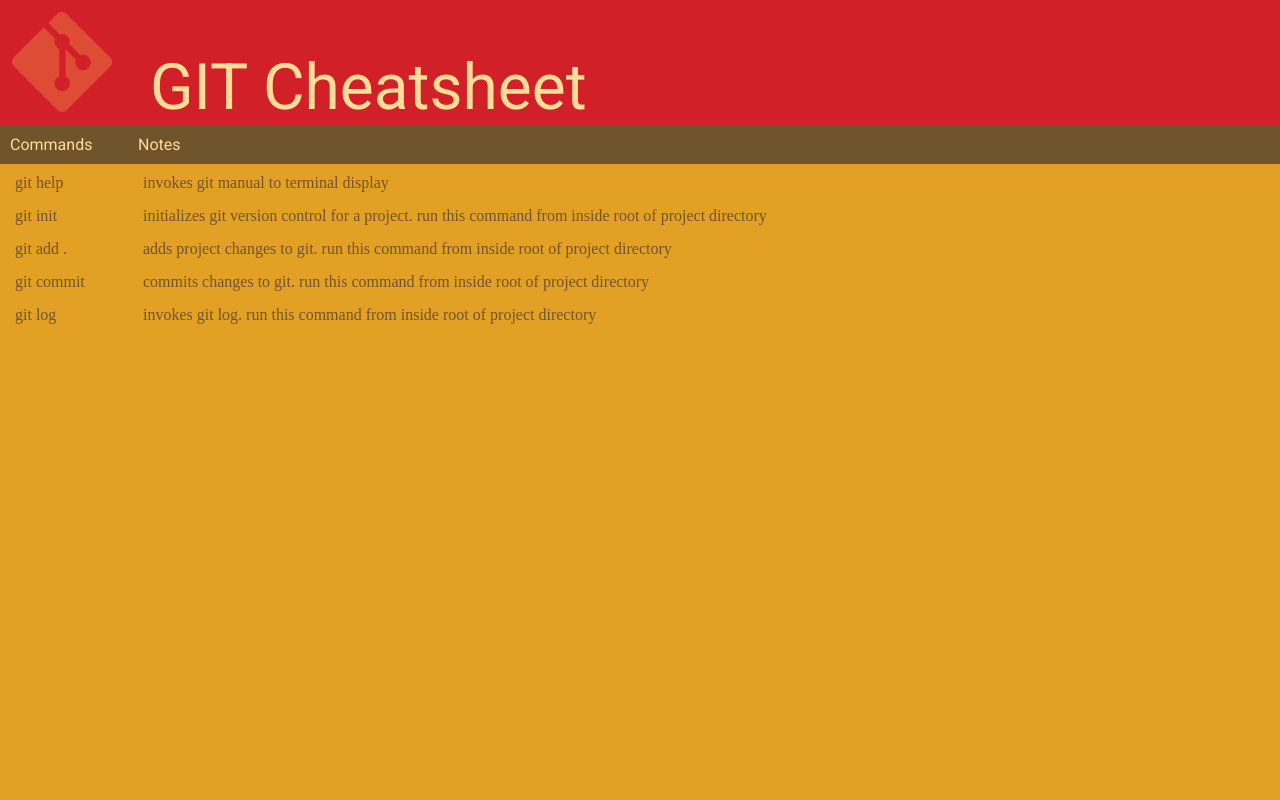
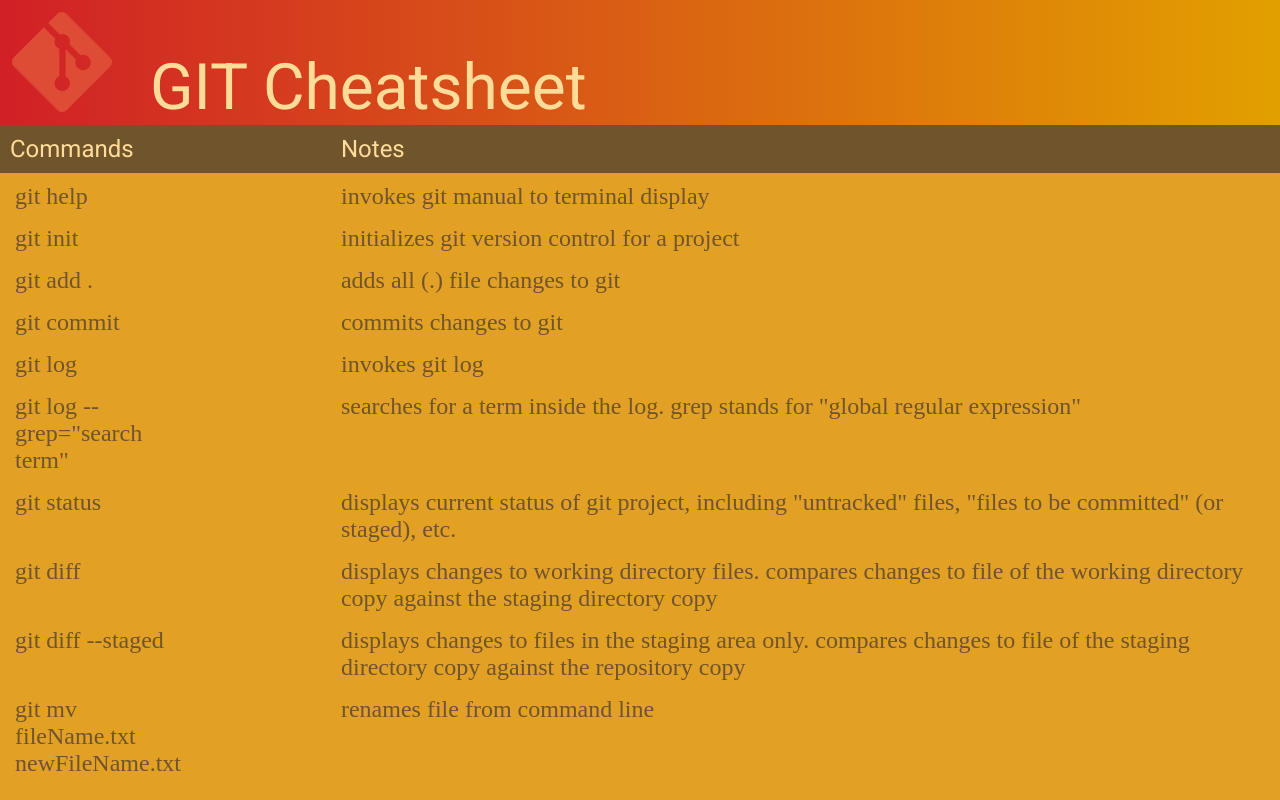
Before and after one commit to gitrocket/vanillaTemplate, a plain HTML site: page index.html in a window 1280 px wide. Drawn offline with Linux system fonts and the light colour scheme.

Commit message:
add README

```diff
--- a/css/style.css
+++ b/css/style.css
@@ -10,7 +10,7 @@
   }
 
   html {
-    background-color: rgb(226,160,37)
+    background-color: rgb(226,160,37);
   }
   /* body * {
     outline: 1px solid pink;
@@ -27,7 +27,8 @@
     color: rgb(255,221,152);
     padding: 50px 0px 0px 150px;
     height: 125px;
-    background-color: rgb(209,32,39);
+    background-image: linear-gradient(to right,rgba(209,32,39,1),rgba(226,160,0));
+    margin: auto;
   }
 
   header img {
@@ -35,15 +36,24 @@
     float: left;
   }
 
-  .commandsNotes {
+  .commands-header,
+  .notes-header {
+    font-size: 1.5rem;
     color: rgb(255,221,152);
     font-family: 'Roboto', sans-serif;
     padding:10px;
     background-color: rgb(112,84,44);
   }
-
+.notes-header {
+  padding-left: 150px;
+}
   .command,
   .note {
-    padding: 10px 0px 5px 15px;
+    font-size: 1.5rem;
+    padding: 10px 10px 5px 15px;
     color: rgb(112,84,44);
   }
+
+  .note {
+    padding-left: 150px;
+  }
--- a/index.html
+++ b/index.html
@@ -14,18 +14,30 @@
         <div>GIT Cheatsheet</div>
     </header>
     <div class="grid">
-        <div class="commandsNotes">Commands</div>
-        <div class="commandsNotes">Notes</div>
+        <div class="commands-header">Commands</div>
+        <div class="notes-header">Notes</div>
         <div class="command">git help</div>
         <div class="note">invokes git manual to terminal display</div>
         <div class="command">git init</div>
-        <div class="note">initializes git version control for a project. run this command from inside root of project directory</div>
+        <div class="note">initializes git version control for a project</div>
         <div class="command">git add .</div>
-        <div class="note">adds project changes to git.  run this command from inside root of project directory</div>
+        <div class="note">adds all (.) file changes to git</div>
         <div class="command">git commit</div>
-        <div class="note"><div>commits changes to git.  run this command from inside root of project directory</div></div>
+        <div class="note"><div>commits changes to git</div></div>
         <div class="command">git log</div>
-        <div class="note"><div>invokes git  log.  run this command from inside root of project directory</div></div>
+        <div class="note"><div>invokes git  log</div></div>
+        <div class="command">git log --grep="search term"</div>
+        <div class="note"><div>searches for a term inside the log. grep stands for "global regular expression"</div></div>
+        <div class="command">git status</div>
+        <div class="note"><div>displays current status of git project, including "untracked" files, "files to be committed" (or staged), etc.</div></div>
+        <div class="command">git diff</div>
+        <div class="note"><div></div>displays changes to working directory files. compares changes to file of the working directory copy against the staging directory copy</div>
+        <div class="command">git diff --staged</div>
+        <div class="note"><div>displays changes to files in the staging area only. compares changes to file of the staging directory copy against the repository copy</div></div>
+        <div class="command">git mv fileName.txt newFileName.txt</div>
+        <div class="note"><div>renames file from command line</div></div>
+
+
     </div>
 
      <script src="js/script.js"></script>
```
Also changed, not shown: 1 other file.
